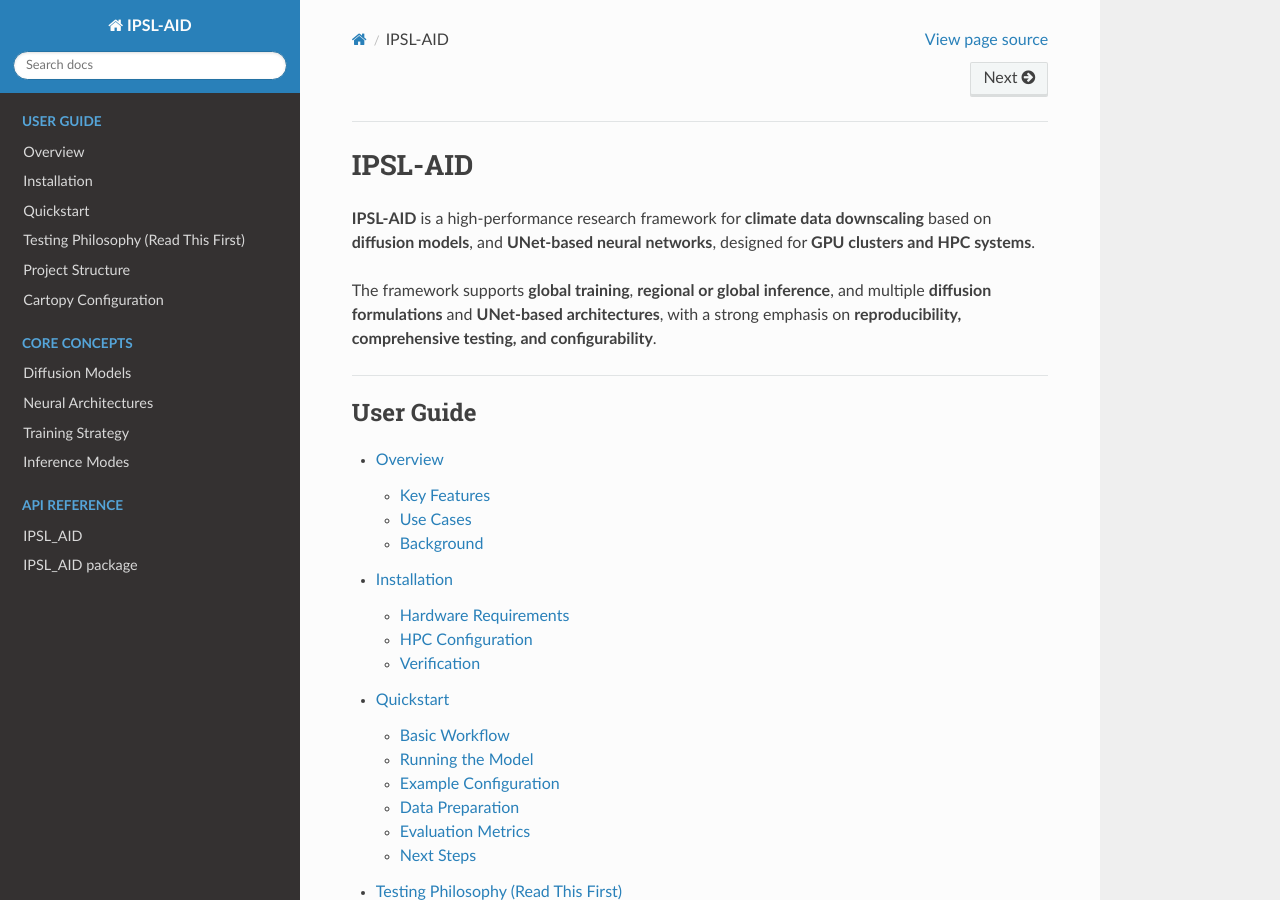
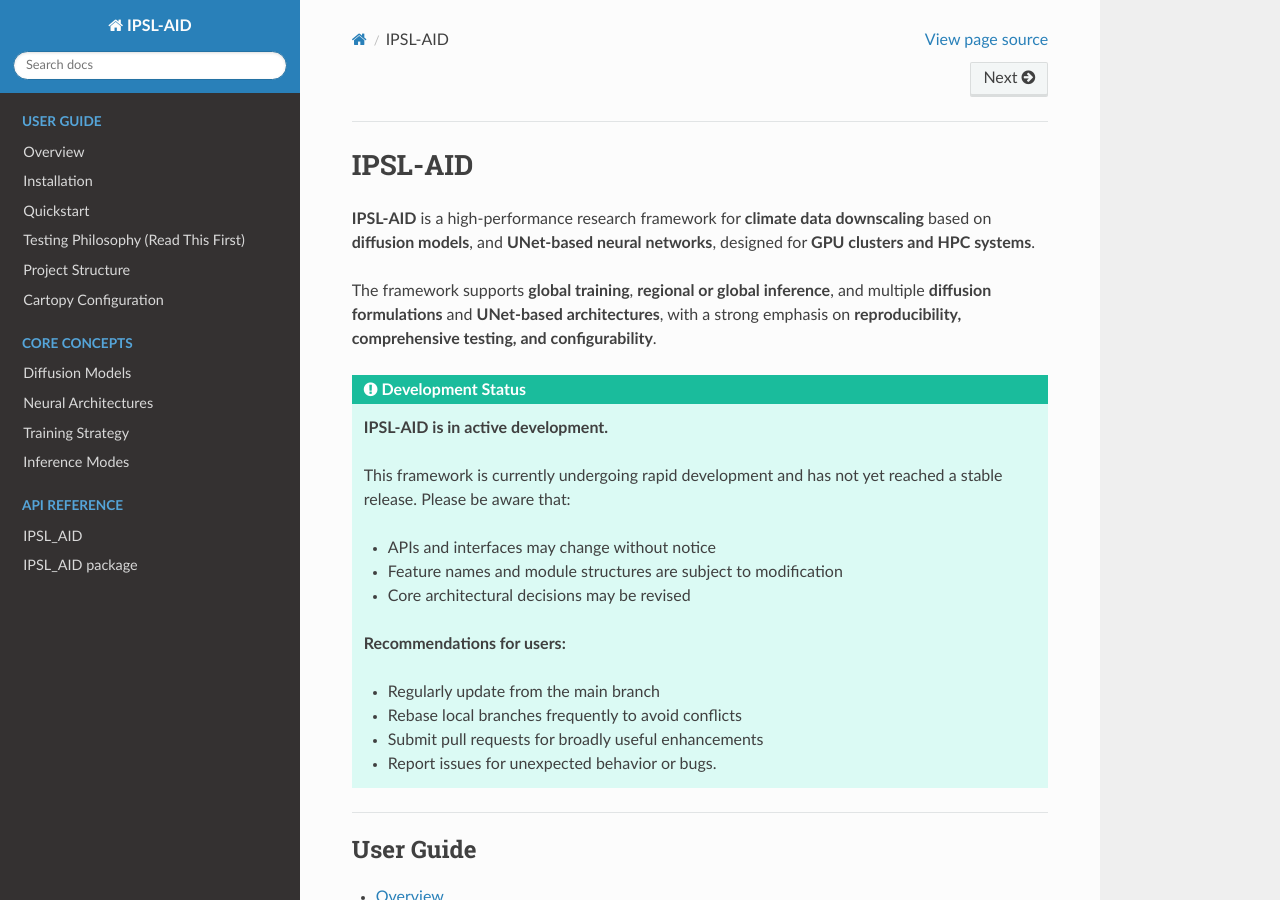
Before and after one commit to kardaneh/IPSL-AID, a Sphinx documentation site: the page built from doc/source/index.rst, in a window 1280 px wide and 900 px high. Built offline with Sphinx 7.4.7 and the Read the Docs theme 3.1.0, drawn with Linux system fonts in a browser that asks for light colours.

Commit message:
add the development notice, and lis in the test file

```diff
--- a/doc/source/index.rst
+++ b/doc/source/index.rst
@@ -7,6 +7,25 @@ based on **diffusion models**, and **UNet-based neural networks**, designed for
 The framework supports **global training**, **regional or global inference**, and
 multiple **diffusion formulations** and **UNet-based architectures**, with a strong
 emphasis on **reproducibility, comprehensive testing, and configurability**.
+
+.. admonition:: Development Status
+   :class: important
+
+   **IPSL-AID is in active development.**
+
+   This framework is currently undergoing rapid development and has not yet
+   reached a stable release. Please be aware that:
+
+   * APIs and interfaces may change without notice
+   * Feature names and module structures are subject to modification
+   * Core architectural decisions may be revised
+
+   **Recommendations for users:**
+
+   - Regularly update from the main branch
+   - Rebase local branches frequently to avoid conflicts
+   - Submit pull requests for broadly useful enhancements
+   - Report issues for unexpected behavior or bugs.
 
 ----
 
```
Also changed, not shown: 1 other file.
